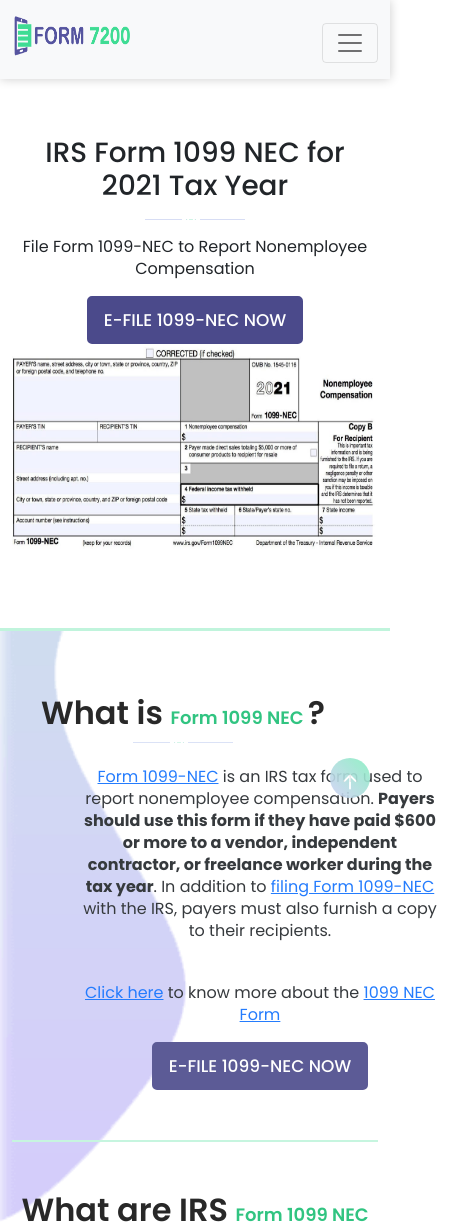
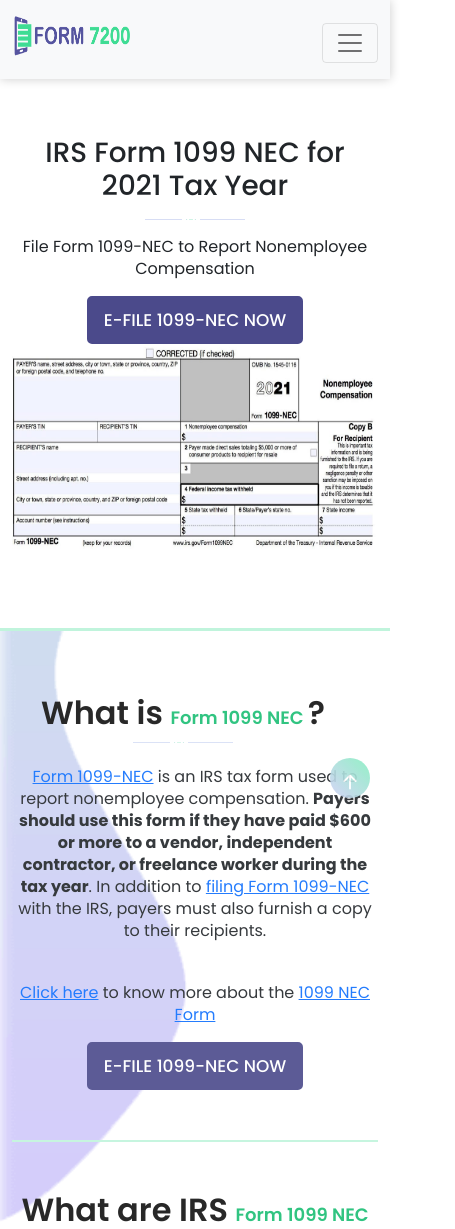
Before and after one commit to saferio-span/aff-1099-test, a Next.js app: page / in a window 390 px wide. Shown: the top 1229 px of the page, 455 px wide, since content can reach past the window. Built offline with nearby package versions, Linux system fonts and the light colour scheme.

Commit message:
Youtube video dimension changes

```diff
--- a/pages/index.js
+++ b/pages/index.js
@@ -7,7 +7,7 @@
 
   const opts = {
     height: "390",
-    width: "630",
+    width: "100%",
     playerVars: {
       autoplay: 1,
     },
@@ -112,7 +112,7 @@
                                     <hr className="line mt-1" />
                                 </div>
                             </div>
-                            <div className="col-xl-8 col-lg-8 col-md-8 col-sm-8 offset-2 text-center">
+                            <div className="col-xl-8 col-lg-8 col-md-8 col-sm-8 offset-lg-2 text-center">
                                 <p className="text-center">
                                 <a href="https://www.taxbandits.com/1099-forms/what-is-form-1099-nec/">Form 1099-NEC</a> is an IRS tax form used to report nonemployee compensation. <b>Payers should use this form if they have paid $600 or more to a vendor, independent contractor, or freelance worker during the tax year</b>. In addition to <a href="https://www.taxbandits.com/1099-forms/efile-form-1099-nec-online/">filing Form 1099-NEC</a> with the IRS, payers must also furnish a copy to their recipients.
                                 </p>
```
